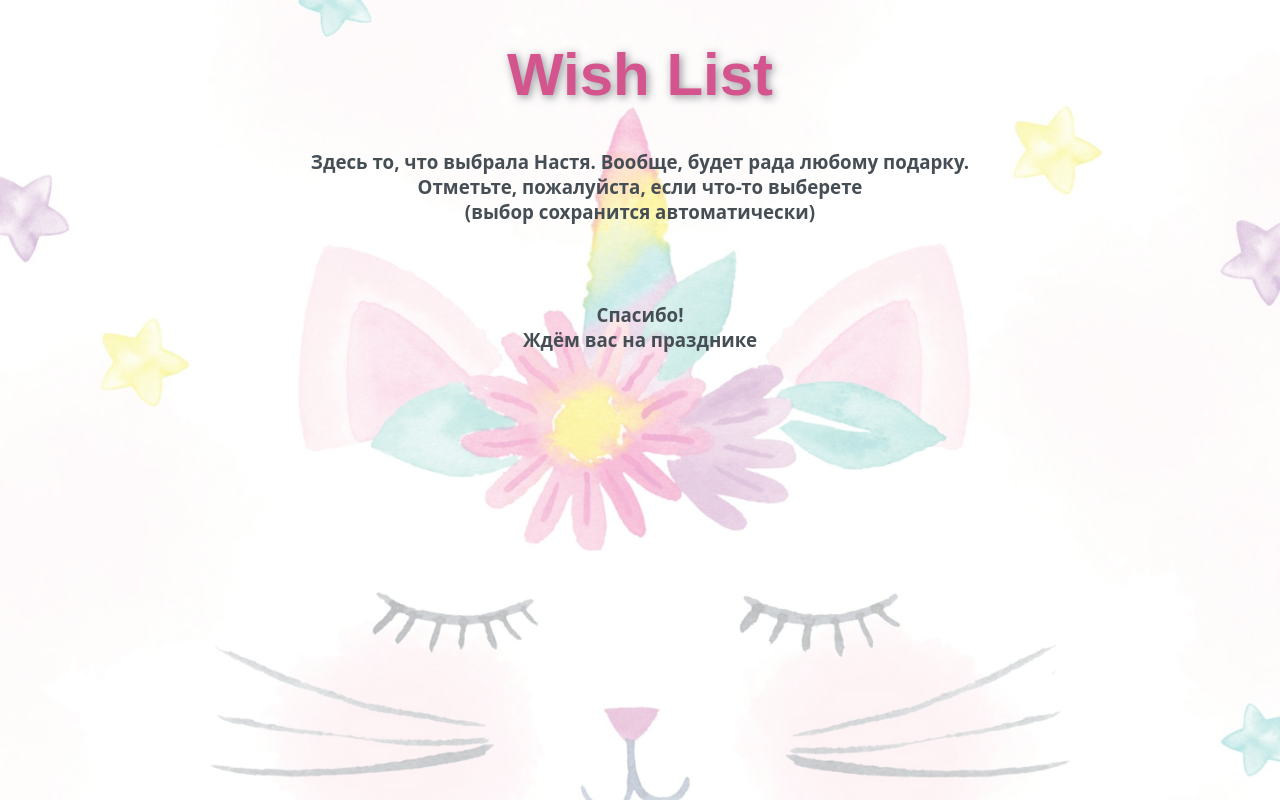
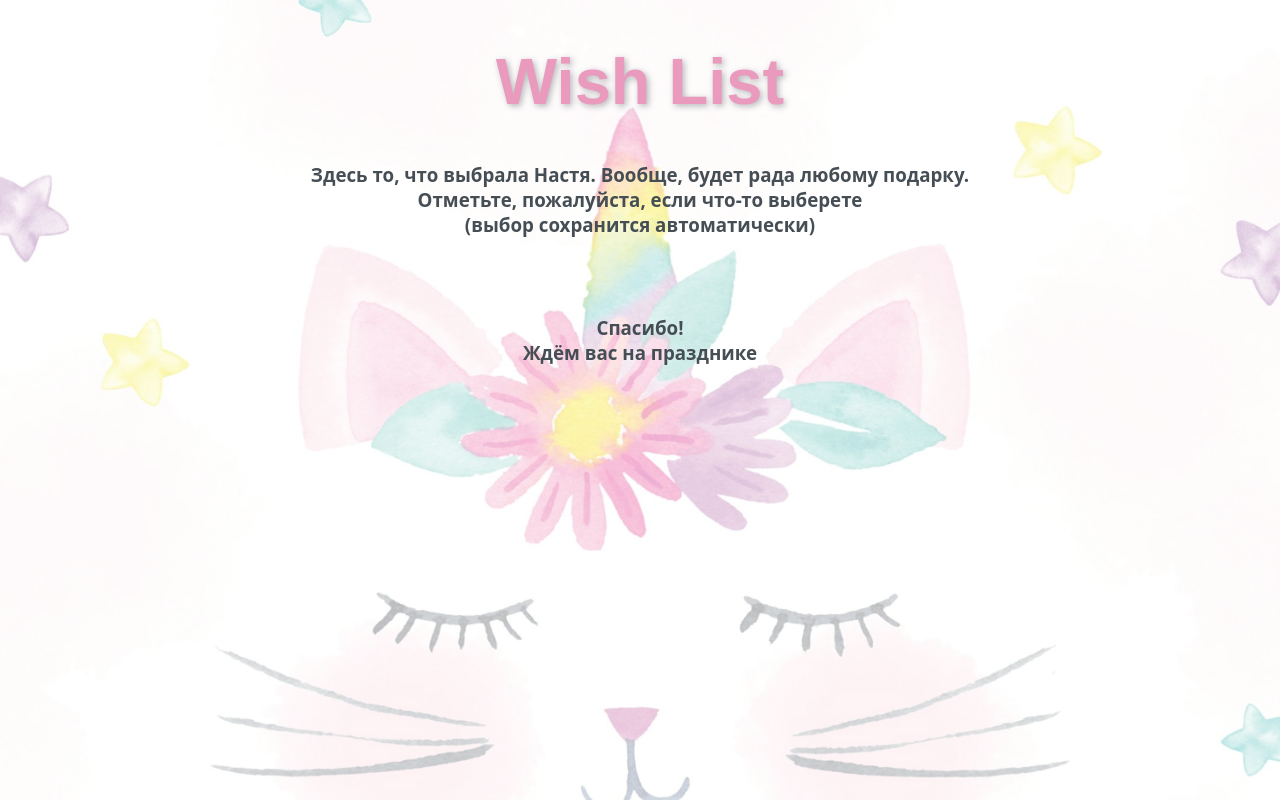
Before and after one commit to KseniyaI/Bday, a plain HTML site: page index.html in a window 1280 px wide. Drawn offline with Linux system fonts and the light colour scheme; no server answers; a web font is replaced by a local one.

Commit message:
v.21 fonts

```diff
--- a/style.css
+++ b/style.css
@@ -13,9 +13,9 @@ body {
 
 h1 {
 	font-family: "Gamja Flower", sans-serif;
-	font-size: 60px;
-	color: #d4548e;
-	text-shadow: 2px 2px 8px rgba(70, 78, 85, 0.6);
+	font-size: 65px;
+	color: rgb(234, 154, 189);
+	text-shadow: 2px 2px 6px rgba(70, 78, 85, 0.4);
 }
 
 h3 {
```
